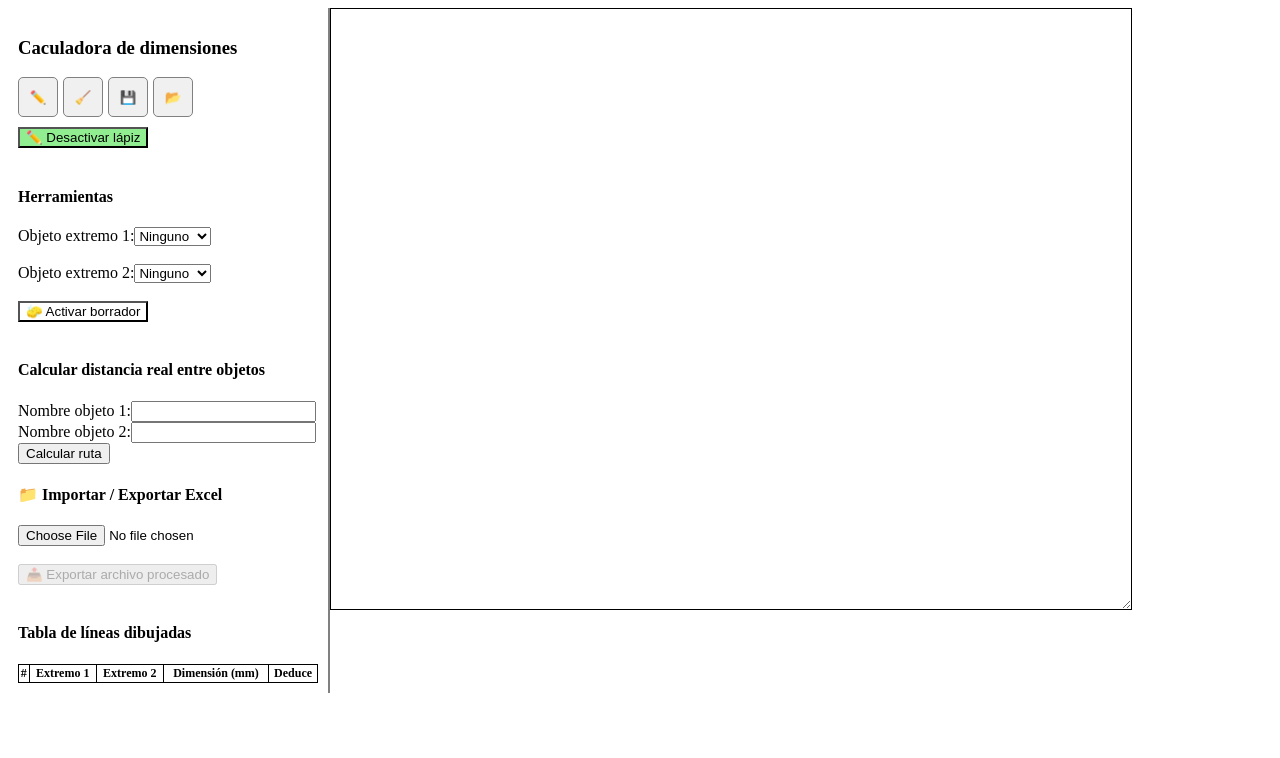
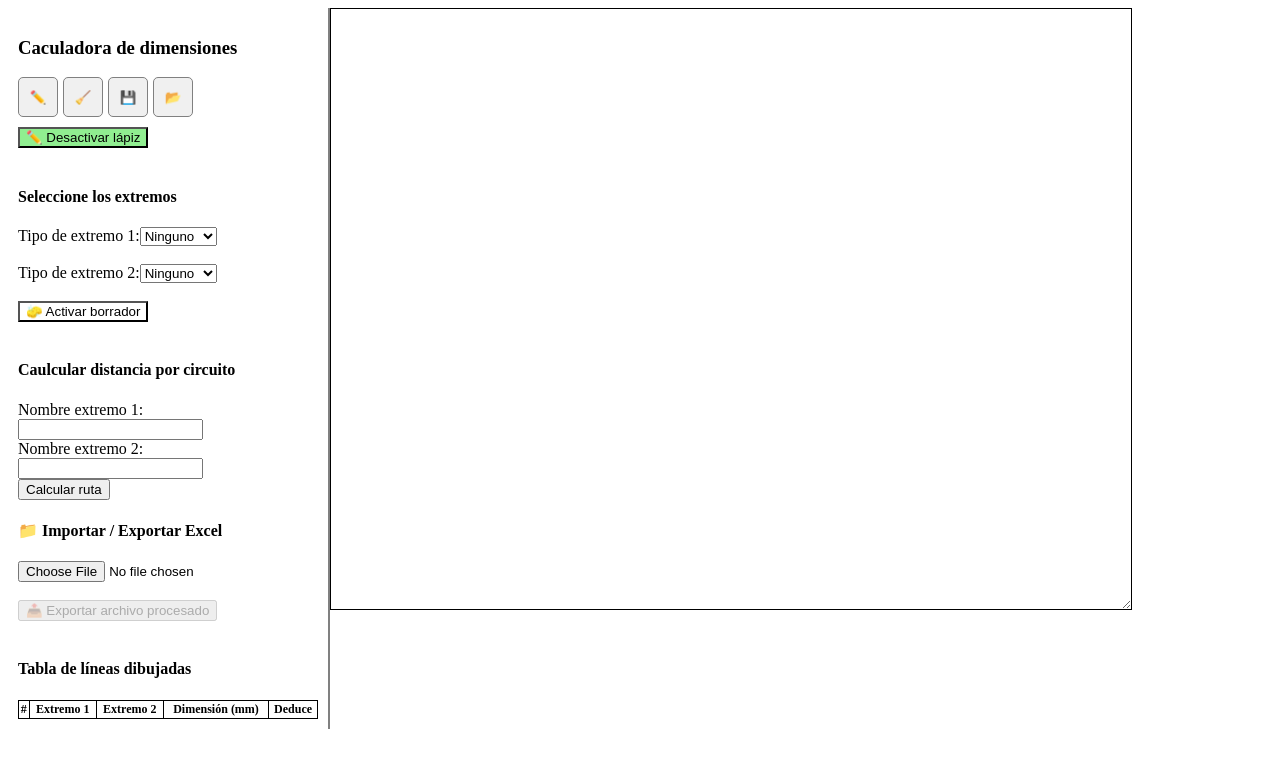
Before and after one commit to somerwest01/Dim_checktofrom, a React (Create React App) app: page / in a window 1280 px wide. Shown: the top 758 px of the page. Built offline with nearby package versions, Linux system fonts and the light colour scheme.

Commit message:
Update App.js

```diff
--- a/src/App.js
+++ b/src/App.js
@@ -558,8 +558,8 @@ setArchivoProcesado(true);
 
         {true && (
           <>
-            <button onClick={() => setPencilMode(!pencilMode)} style={{ backgroundColor: pencilMode ? 'lightgreen' : 'white' }}>✏️ {pencilMode ? 'Desactivar lápiz' : 'Activar lápiz'}</button><br /><br /><h4>Herramientas</h4>
-            <label>Objeto extremo 1:</label>
+            <button onClick={() => setPencilMode(!pencilMode)} style={{ backgroundColor: pencilMode ? 'lightgreen' : 'white' }}>✏️ {pencilMode ? 'Desactivar lápiz' : 'Activar lápiz'}</button><br /><br /><h4>Seleccione los extremos</h4>
+            <label>Tipo de extremo 1:</label>
             <select value={obj1} onChange={(e) => setObj1(e.target.value)}>
               <option>Ninguno</option>
               <option>Conector</option>
@@ -567,7 +567,7 @@ setArchivoProcesado(true);
               <option>SPL</option>
             </select>
             <br /><br />
-            <label>Objeto extremo 2:</label>
+            <label>Tipo de extremo 2:</label>
             <select value={obj2} onChange={(e) => setObj2(e.target.value)}>
               <option>Ninguno</option>
               <option>Conector</option>
@@ -579,14 +579,14 @@ setArchivoProcesado(true);
               onClick={() => setEraserMode(!eraserMode)}
               style={{ backgroundColor: eraserMode ? 'lightcoral' : 'white' }}
             >
-              🧽 {eraserMode ? 'Cancelar borrador' : 'Activar borrador'}
+              🧽 {eraserMode ? 'Desactivar borrador' : 'Activar borrador'}
             </button>
             <br /><br />
-            <h4>Calcular distancia real entre objetos</h4>
-            <label>Nombre objeto 1:</label>
+            <h4>Caulcular distancia por circuito</h4>
+            <label>Nombre extremo 1:</label>
             <input type="text" value={nameInput1} onChange={(e) => setNameInput1(e.target.value)} />
             <br />
-            <label>Nombre objeto 2:</label>
+            <label>Nombre extremo 2:</label>
             <input type="text" value={nameInput2} onChange={(e) => setNameInput2(e.target.value)} />
             <br />
             <button onClick={calcularRutaReal}>Calcular ruta</button>
```
